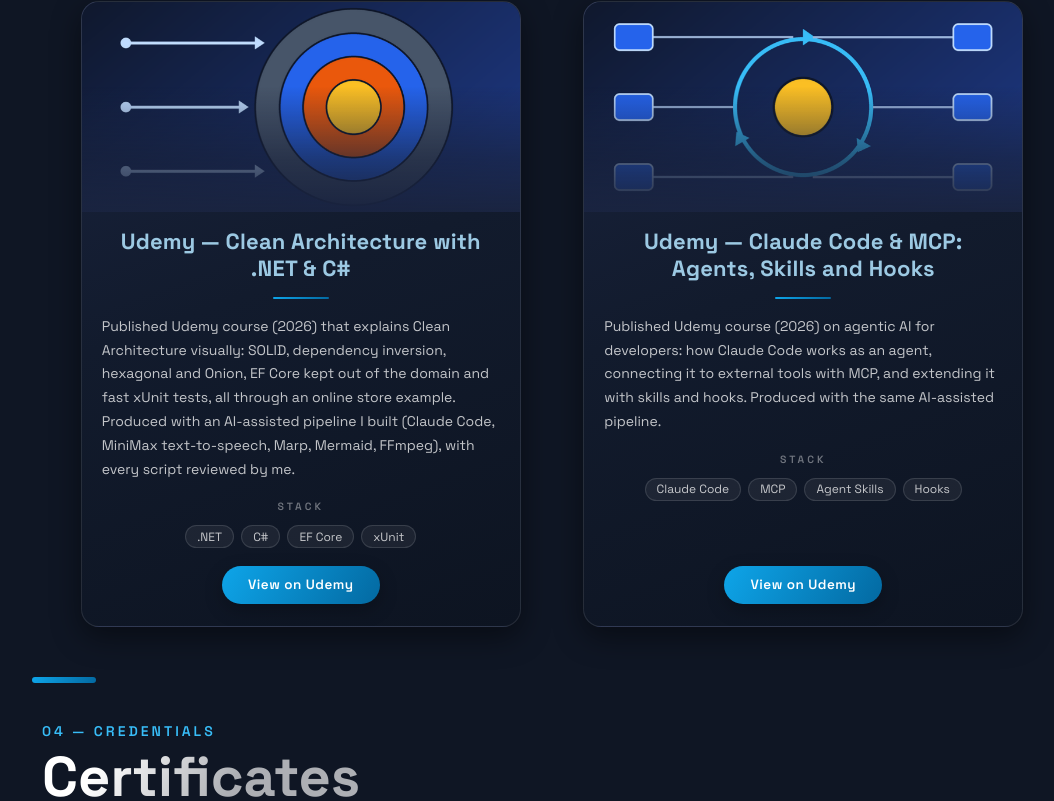
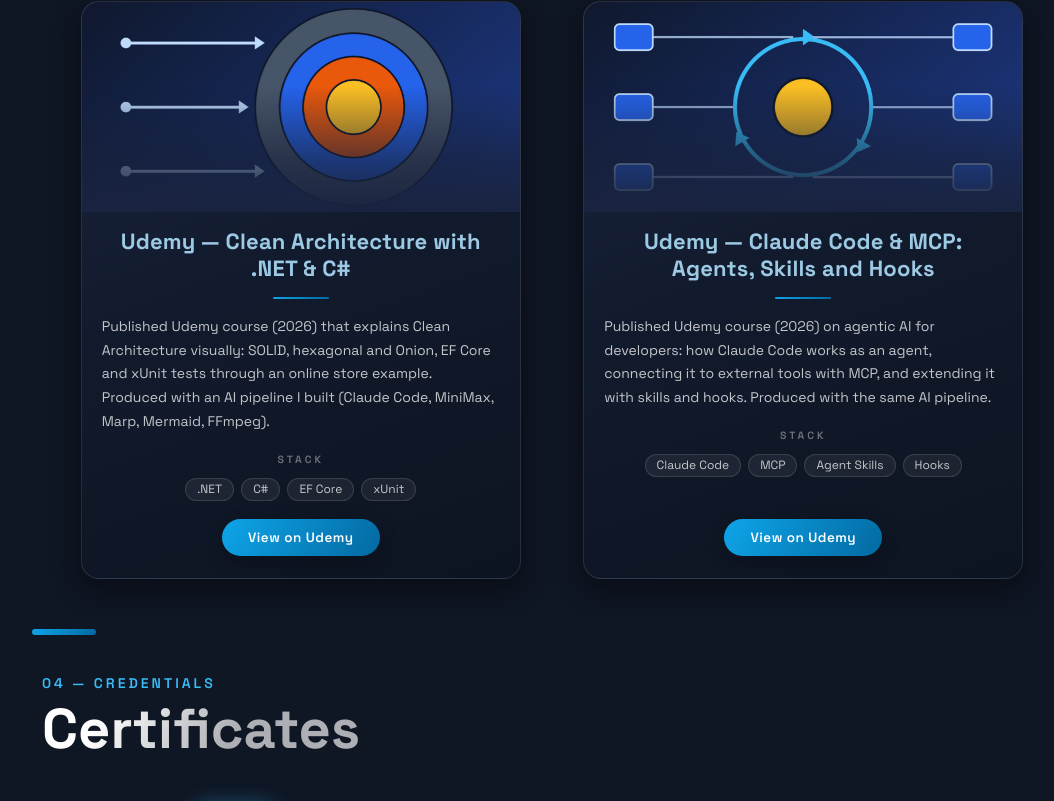
Before and after one commit to WernerOvalle/PortfolioWerner, a Next.js app: page / in a window 1280 px wide. Shown: the part 4809-5610 px from the top of the page, without its empty margins (88-1142 px from the left). Built offline with nearby package versions, Linux system fonts and the light colour scheme.

Commit message:
Shorten the course descriptions so both Teaching cards match
Co-Authored-By: Claude Opus 5.5 <noreply@anthropic.com>
Claude-Session: https://claude.ai/code/session_014shDLJZ4NZSWc3cEgypKJ8

```diff
--- a/src/constants/constants.js
+++ b/src/constants/constants.js
@@ -521,7 +521,7 @@ export const projectCategories = [
     items: [
       {
         title: "Udemy — Clean Architecture with .NET & C#",
-        description: "Published Udemy course (2026) that explains Clean Architecture visually: SOLID, dependency inversion, hexagonal and Onion, EF Core kept out of the domain and fast xUnit tests, all through an online store example. Produced with an AI-assisted pipeline I built (Claude Code, MiniMax text-to-speech, Marp, Mermaid, FFmpeg), with every script reviewed by me.",
+        description: "Published Udemy course (2026) that explains Clean Architecture visually: SOLID, hexagonal and Onion, EF Core and xUnit tests through an online store example. Produced with an AI pipeline I built (Claude Code, MiniMax, Marp, Mermaid, FFmpeg).",
         image: "/images/udemy-clean-architecture-course.png",
         tags: [".NET", "C#", "EF Core", "xUnit"],
         visitpreview: "",
@@ -531,7 +531,7 @@ export const projectCategories = [
       },
       {
         title: "Udemy — Claude Code & MCP: Agents, Skills and Hooks",
-        description: "Published Udemy course (2026) on agentic AI for developers: how Claude Code works as an agent, connecting it to external tools with MCP, and extending it with skills and hooks. Produced with the same AI-assisted pipeline.",
+        description: "Published Udemy course (2026) on agentic AI for developers: how Claude Code works as an agent, connecting it to external tools with MCP, and extending it with skills and hooks. Produced with the same AI pipeline.",
         image: "/images/udemy-claude-code-mcp-course.png",
         tags: ["Claude Code", "MCP", "Agent Skills", "Hooks"],
         visitpreview: "",
```
